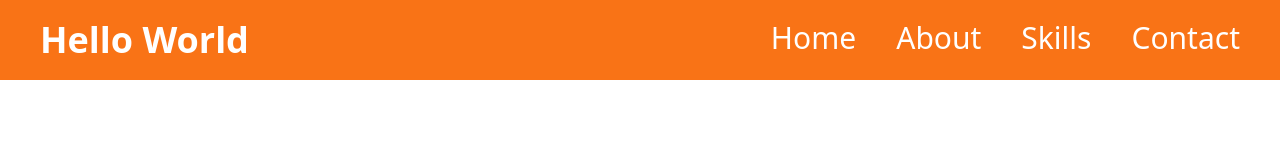
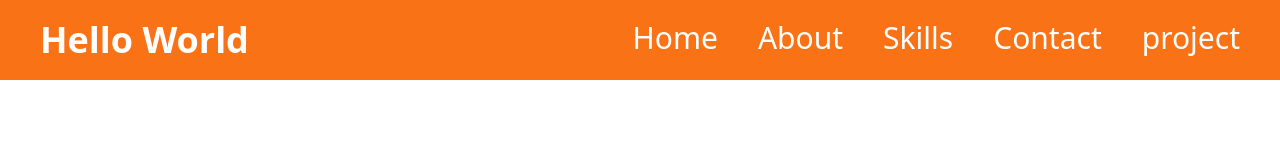
Before and after one commit to Mohamedali678/portfolio, a plain HTML site: page index.html in a window 1280 px wide. Drawn offline with nearby package versions, Linux system fonts and the light colour scheme.

Commit message:
portfolio

```diff
--- a/index.html
+++ b/index.html
@@ -13,6 +13,7 @@
             <li>About</li>
             <li>Skills</li>
             <li>Contact</li>
+            <li>project</li>
         </ul>
        </div>
 
```
